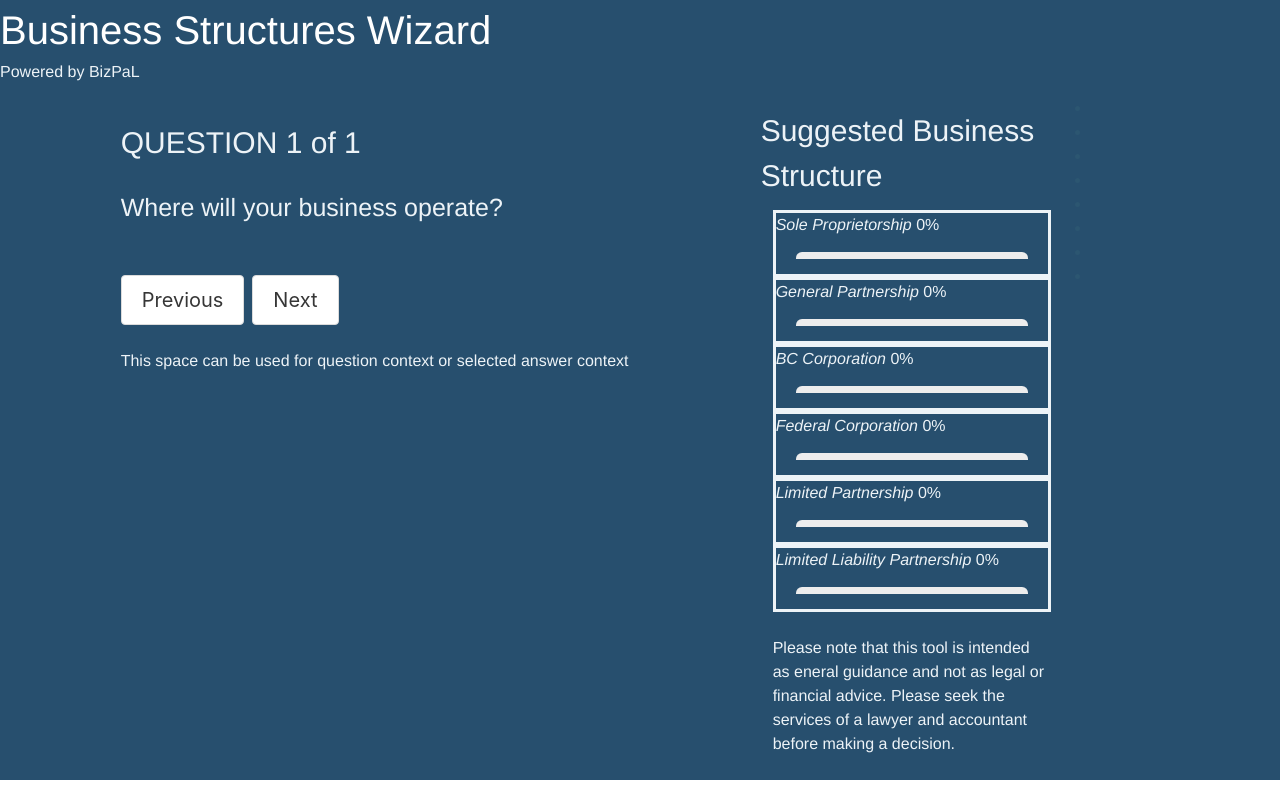
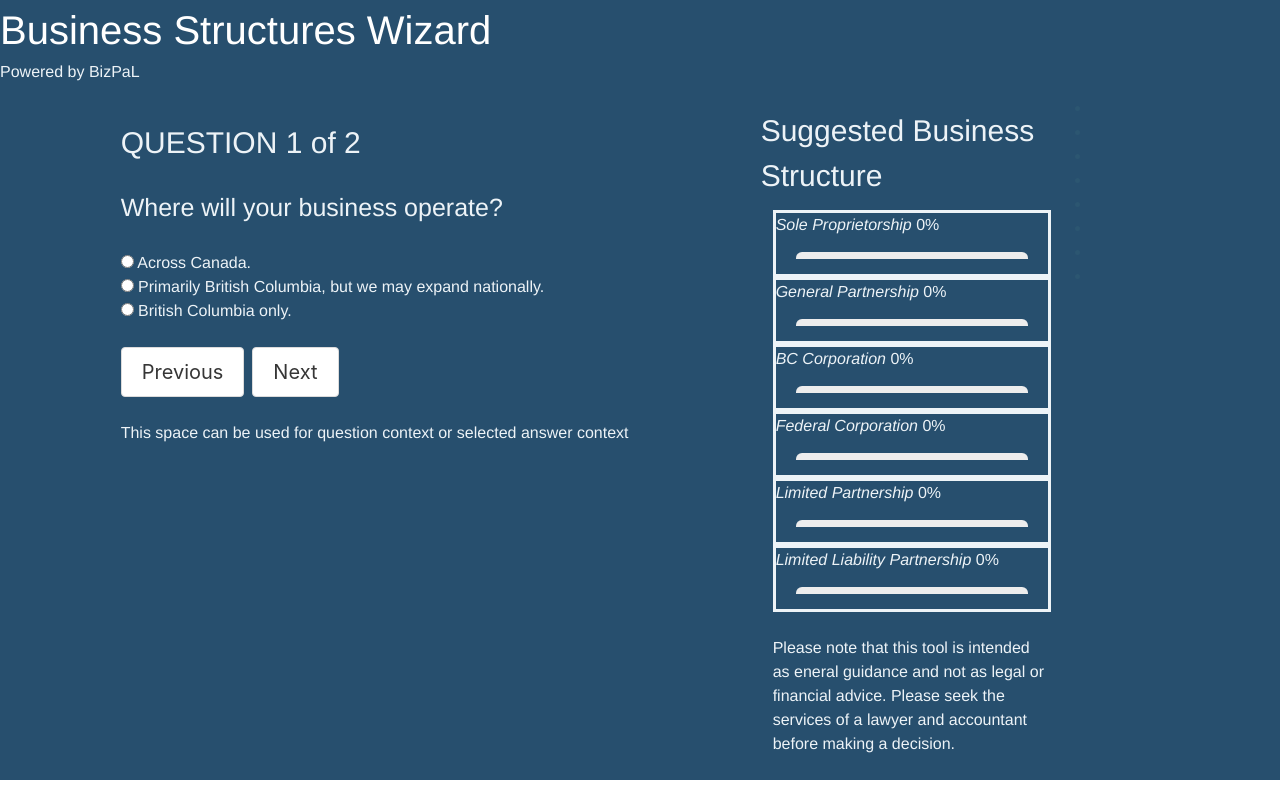
Before and after one commit to bcgov/entity-selection-tool, a Vue app: page / in a window 1280 px wide. Both pictures are taken after a click on the button "b) Provide services as a licensed professional". Built offline with nearby package versions, Linux system fonts and the light colour scheme.

Commit message:
iteration 2

```diff
--- a/src/components/Entity.vue
+++ b/src/components/Entity.vue
@@ -16,16 +16,18 @@
         <h3>{{ data.collection[`cat-${currentCategoryIndex}`][`question_${locale}`] }}</h3>
         <br/>
         <form >
-          <template v-for="(a, i) in current.answers">
-            <label v-bind:key="a.id">
+          <template v-for="(value, index) in current">
+            <label v-bind:key="index">
               <input
                 type="radio"
                 class="be-radio"
-                v-model="tempImp"
-                v-bind:value="a.impact"
-                @click="onSelect(i)"
+                name="questions"
+                :id="index"
+               :checked="index === userSelectedAnswer[`cat-${currentCategoryIndex}`].answerIndex"
+                v-bind:value="value.impact"
+                @click="onSelect(value,index)"
               />
-              {{ $t(currentCategory + 1 + "-" + a.id) }}
+             {{value[`title_${locale}`]}}
               <br />
             </label>
           </template>
@@ -80,32 +82,32 @@
           <div class="be-entitywrap">
           <em>{{ $t(types[0]) }}</em> {{ total[0] }}%
           <br/>
-          <b-progress size="is-small" type="is-info" class="uk-progress" :value="total[0]" min="0" max="100"></b-progress>
+          <b-progress size="is-small" type="is-info" class="uk-progress" :value="total[0]" min="0"></b-progress>
           </div>
                     <div class="be-entitywrap">
           <em>{{ $t(types[1]) }}</em> {{ total[1] }}%
                     <br/>
-          <b-progress size="is-small" type="is-info" class="uk-progress" :value="total[1]" max="100"></b-progress>
+          <b-progress size="is-small" type="is-info" class="uk-progress" :value="total[1]" ></b-progress>
                     </div>
                     <div class="be-entitywrap">
           <em>{{ $t(types[2]) }}</em> {{ total[2] }}%
                     <br/>
-          <b-progress size="is-small" type="is-info" class="uk-progress" :value="total[2]" max="100"></b-progress>
+          <b-progress size="is-small" type="is-info" class="uk-progress" :value="total[2]" ></b-progress>
                     </div>
                     <div class="be-entitywrap">
           <em>{{ $t(types[3]) }}</em> {{ total[3] }}%
                     <br/>
-          <b-progress size="is-small" type="is-info" class="uk-progress" :value="total[3]" max="100"></b-progress>
+          <b-progress size="is-small" type="is-info" class="uk-progress" :value="total[3]" ></b-progress>
                     </div>
                     <div class="be-entitywrap">
           <em>{{ $t(types[4]) }}</em> {{ total[4] }}%
                     <br/>
-          <b-progress size="is-small" type="is-info" class="uk-progress" :value="total[4]" max="100"></b-progress>
+          <b-progress size="is-small" type="is-info" class="uk-progress" :value="total[4]" ></b-progress>
                     </div>
                     <div class="be-entitywrap">
           <em>{{ $t(types[5]) }}</em> {{ total[5] }}%
                     <br/>
-          <b-progress size="is-small" type="is-info" class="uk-progress" :value="total[5]" max="100"></b-progress>
+          <b-progress size="is-small" type="is-info" class="uk-progress" :value="total[5]"></b-progress>
                     </div>
           </section>
           <br />
@@ -147,6 +149,11 @@ export default {
     return {
       total: [0, 0, 0, 0, 0, 0],
       tempImp: [0, 0, 0, 0, 0, 0],
+      // this will be dynamicallly created
+      userSelectedAnswer:{'cat-1':{
+           answerIndex:"a1",
+           impact:[4, 4, 4, 20, 4, 4]
+      }},
       selectedImp: [0, 0, 0, 0, 0, 0],
       totalCategories:0,
       data: json,
@@ -234,6 +241,7 @@ export default {
      * Advances to the next question
      */
     next: function() {
+      /*
       if (
         this.currentQuestionIndex ==
         this.data[this.currentCategoryIndex].questions.length - 1
@@ -241,11 +249,18 @@ export default {
         if (this.currentCategoryIndex != this.data.length - 1)
           this.changeCurrent(this.currentCategoryIndex + 1, 0);
       } else this.changeCurrent(this.currentCategoryIndex, this.currentQuestionIndex + 1);
+      */
+
+       if(this.currentCategoryIndex < this.totalCategories){
+           this.currentCategoryIndex++;
+       }
+
     },
     /**
      * Goes back to the previous question
      */
     previous: function() {
+      /*
       if (this.currentQuestionIndex == 0) {
         if (this.currentCategoryIndex != 0)
           this.changeCurrent(
@@ -253,18 +268,24 @@ export default {
             this.data[this.currentCategoryIndex - 1].questions.length - 1
           );
       } else this.changeCurrent(this.currentCategoryIndex, this.currentQuestionIndex - 1);
+      */
+      if(this.currentCategoryIndex>1) this.currentCategoryIndex--
     },
     /**
      * Saves the selected question option
      * @param {number} answer The index of the selected option
      */
-    onSelect: function(answer) {
-      this.tempImp = this.current.answers[answer].impact;
-      this.updateTotal();
-      console.log("onselect");
-      console.log(answer)
-      console.log(this.current)
-      this.current.completed = answer;
+    onSelect: function(answer,answerIndex) {
+    //  this.tempImp = this.current.answers[answer].impact;
+      //this.updateTotal();
+
+      //record user selection
+      this.userSelectedAnswer[`cat-${this.currentCategoryIndex}`].answerIndex = answerIndex;
+       this.userSelectedAnswer[`cat-${this.currentCategoryIndex}`].impact = answer.impact;
+       console.log(this.userSelectedAnswer)
+
+
+     // this.current.completed = answer;
     },
     /**
      * Toggles display language
@@ -280,7 +301,8 @@ export default {
     current: function() {
       //return this.data[this.currentCategory].questions[this.currentQuestionIndex];
       console.log(this.data)
-      return this.data.collection[`cat-${this.currentCategoryIndex}`].answers[`a${this.currentQuestionIndex}`];
+      //return this.data.collection[`cat-${this.currentCategoryIndex}`].answers[`a${this.currentQuestionIndex}`];
+      return this.data.collection[`cat-${this.currentCategoryIndex}`].answers;
     },
     /**
      * @returns The current language
@@ -321,10 +343,24 @@ export default {
     this.data= this.data["pid-59"]
     this.totalCategories = Object.keys(this.data.collection).length
 
+    // here all the variables that are needed to be created
+    // via the json file.
+
+      // to track user selection
+     for (let [key, value] of Object.entries(this.data.collection)){
+       this.userSelectedAnswer[key] = {
+         answerIndex:"notset",
+         impact:"notset"
+       }
+     }
+
+     // should create one to track each entity Total
+
   },
   mounted() {
     this.navElement = document.getElementById("nav");
     UIkit.nav(this.navElement).toggle(0); // Toggles the first nav open
+   // this.userSelectedAnswer="a2"
 
 
   }
--- a/src/data/be-json-v3-saya.json
+++ b/src/data/be-json-v3-saya.json
@@ -35,6 +35,44 @@
                         "impact": [12, 12, 12, 0, 12, 12]
                     }
                 }
+            },
+            "cat-2":{
+
+                    "category": 2,
+                    "completed":-1,
+                    "category_name_en":"Risk level of industry",
+                    "category_name_fr":"Risk level of industry(FR)",
+                    "question_en":"How much risk is there in your industry or profession?",
+                    "question_fr":"How much risk is there in your industry or profession?(FR)",
+                    "context_en":"In some industries or professions there is a greater chance somebody will take legal action against you or your company. They may seek compensation for personal injury, property damage, or financial loss for example. Some industries like construction, transportation, fishing, and manufacturing - and some professions like medicine and dentistry - have high risks than others. If you think your industry may have high risk you will probably want to protect yourself through a limited liability structure. (e.g., corporation or limited liability partnership.)",
+                    "context_fr":"In some industries or professions there is a greater chance somebody will take legal action against you or your company. They may seek compensation for personal injury, property damage, or financial loss for example. Some industries like construction, transportation, fishing, and manufacturing - and some professions like medicine and dentistry - have high risks than others. If you think your industry may have high risk you will probably want to protect yourself through a limited liability structure. (e.g., corporation or limited liability partnership.)(FR)",
+                    "answers":{
+                        "a1":{
+                            "id":"a1",
+                            "title_en":"High Risk.",
+                            "title_fr":"High Risk. (FR)",
+                            "impact": [0, 0, 17.5, 17.5, 10.5, 17.5]
+                        },
+                        "a2":{
+                            "id": "a2",
+                            "title_en":"Moderate risk.",
+                            "title_fr":"Moderate risk.(FR)",
+                            "impact": [3.5, 3.5, 14, 14, 7, 14]
+                        },
+                        "a3":{
+                            "id": "a3",
+                            "title_en":"Some risk.",
+                            "title_fr":"Some risk.(FR)",
+                            "impact": [7, 7, 10.5, 10.5, 7, 10.5]
+                        },
+                        "a4":{
+                            "id": "a4",
+                            "title_en":"Low risk.",
+                            "title_fr":"Low risk.(FR)",
+                            "impact": [10.5, 10.5, 7, 7, 7, 7]
+                        }
+                    }
+
             }
 
         }
```
